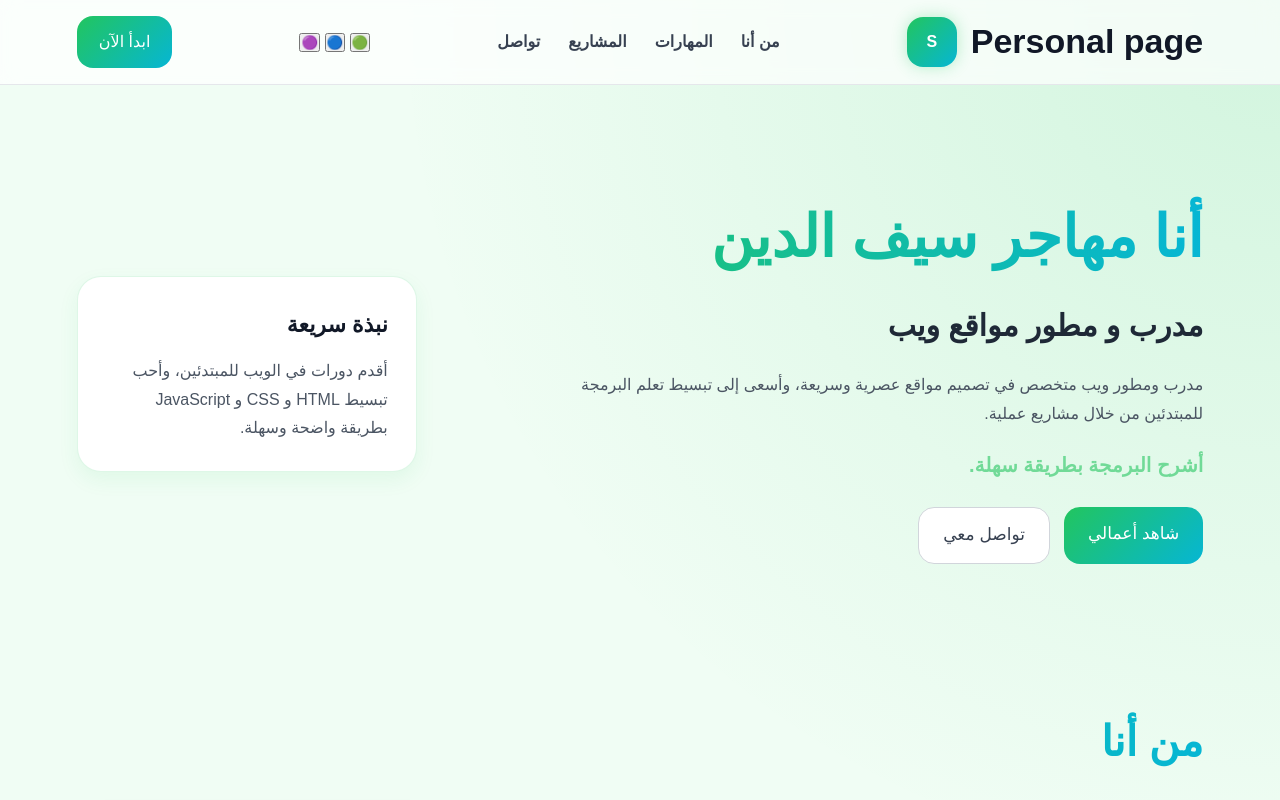
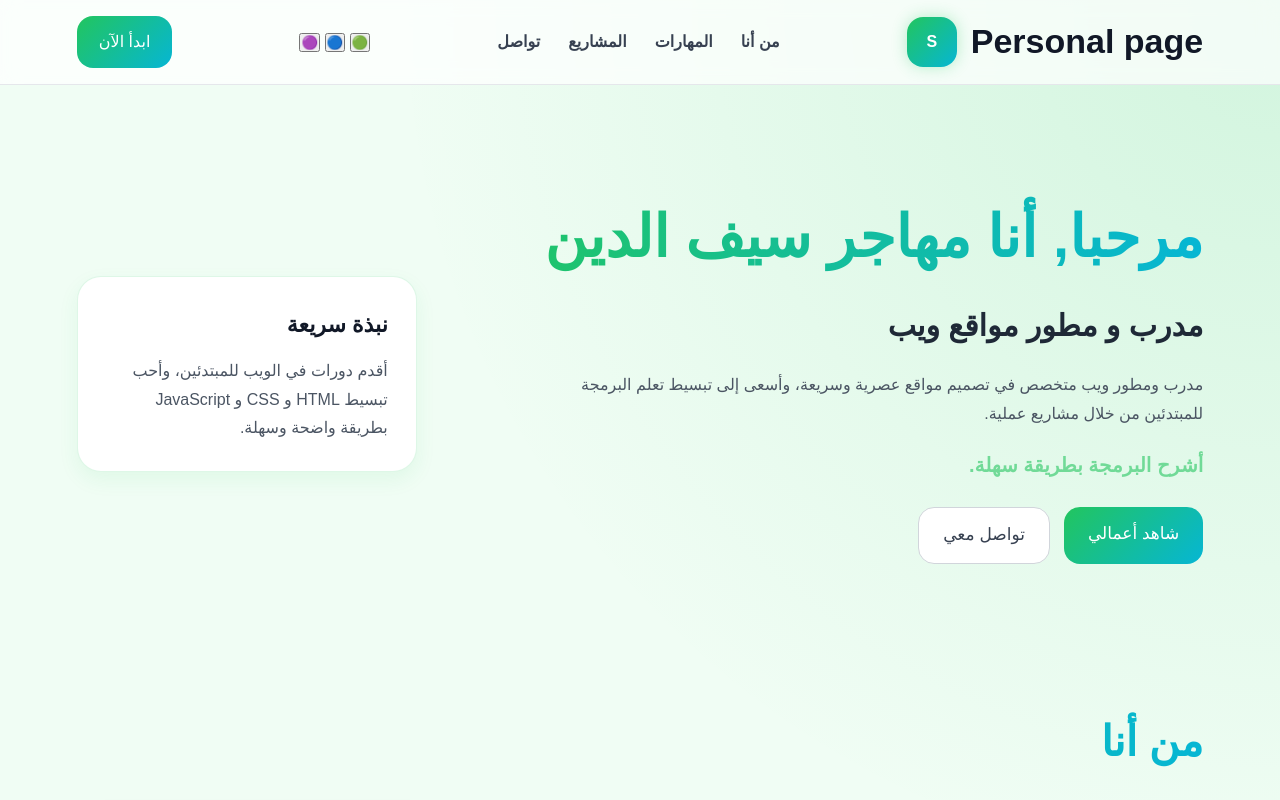
Before and after one commit to saif-mouhadjer/webL1, a plain HTML site: page index.html in a window 1280 px wide. Shown: the top 800 px of the page. Drawn offline with Linux system fonts and the light colour scheme.

Commit message:
Update main title in index.html

```diff
--- a/index.html
+++ b/index.html
@@ -36,7 +36,7 @@
     <div class="container heroContent">
 
       <div class="heroText">
-        <h2 class="mainTitle">أنا مهاجر سيف الدين</h2>
+        <h2 class="mainTitle"> مرحبا, أنا مهاجر سيف الدين</h2>
         <h3 class="jobTitle">مدرب و مطور مواقع ويب </h3>
 
         <p class="desc">
```
